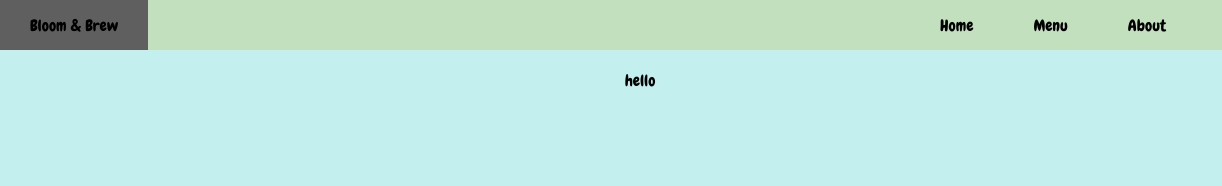
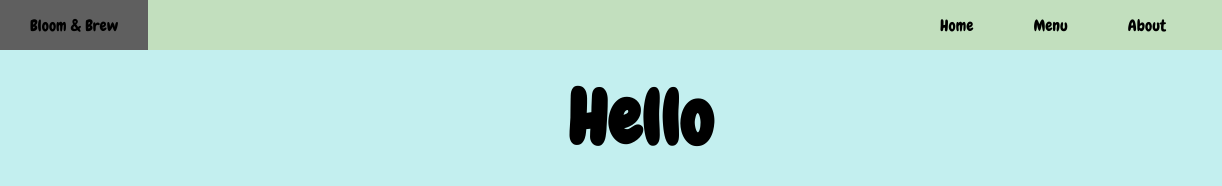
Before and after one commit to DoritoMan5554/websiteTemplate, a plain HTML site: page About.html in a window 1280 px wide. Shown: the full height of the page, 0-1222 px from the left. Drawn offline with Linux system fonts and the light colour scheme; a web font is replaced by a local one.

Commit message:
Update About.html

```diff
--- a/About.html
+++ b/About.html
@@ -41,7 +41,7 @@
   </script>
 
   <main>
-	<p>hello</p>
+	<h1>Hello</h1>
   </main>
 
 </body>
```
